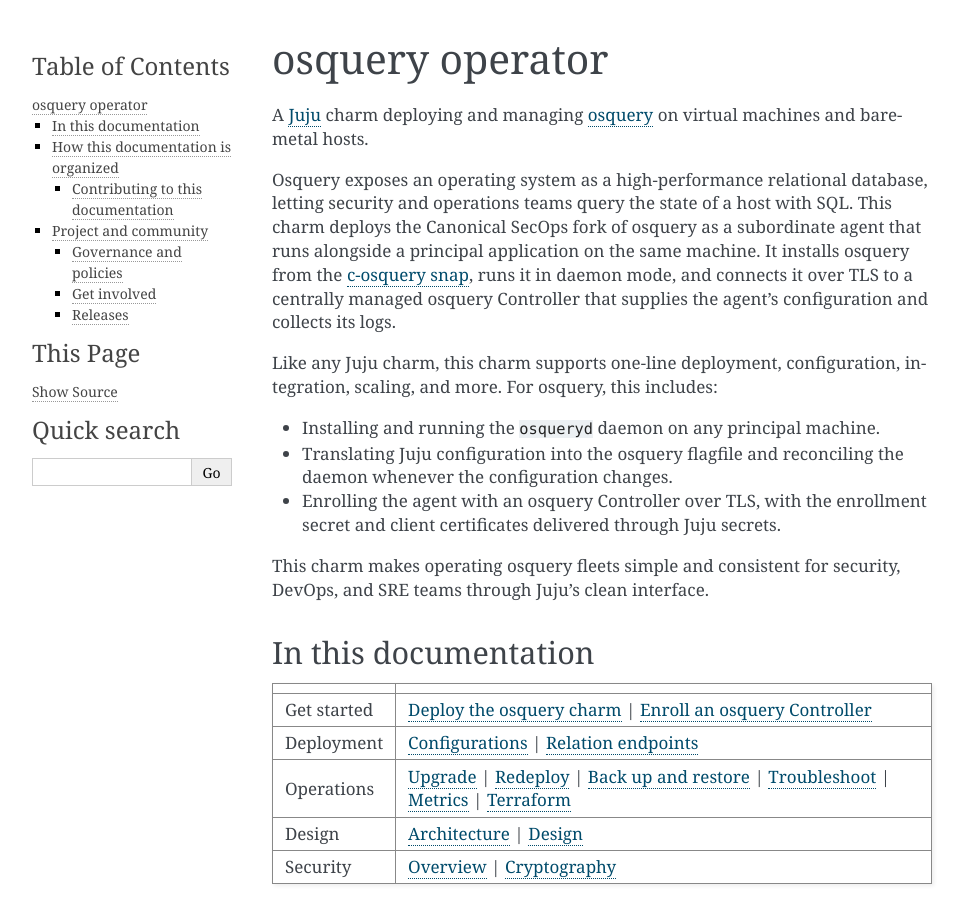
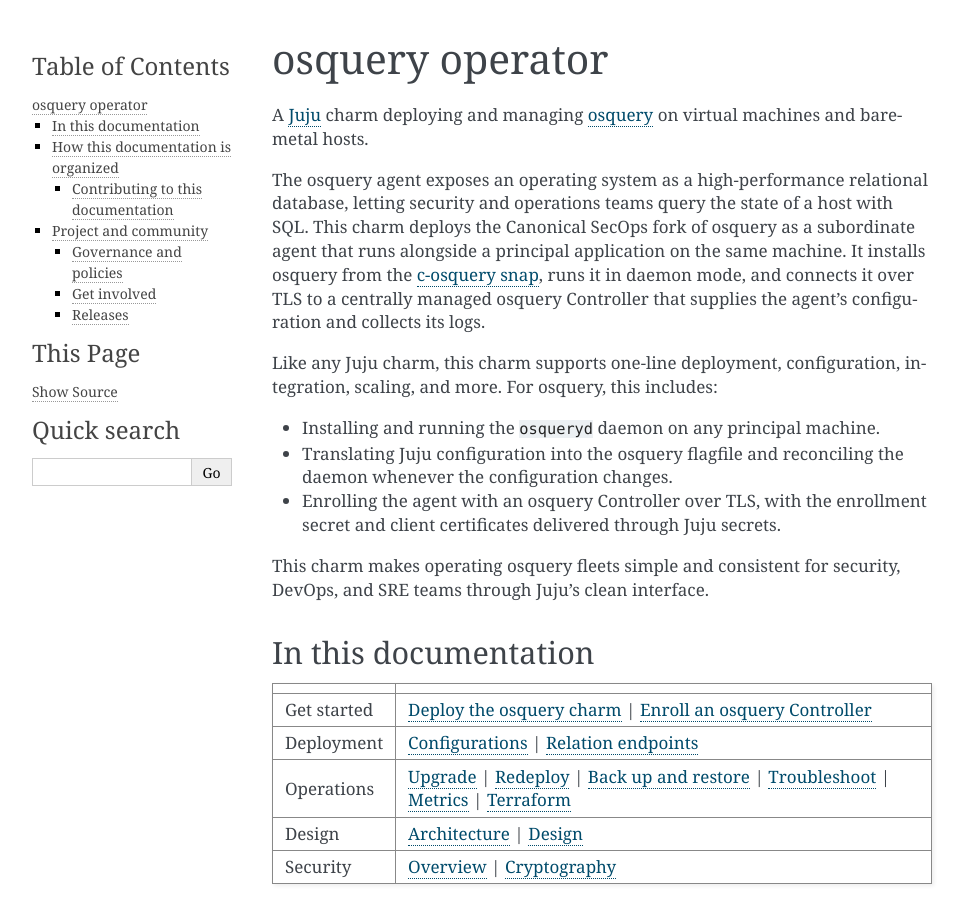
Before and after one commit to canonical/osquery-operator, a Sphinx documentation site: the page built from docs/index.rst, in a window 1280 px wide and 900 px high. Shown: the whole window, without its empty margins (148-1112 px from the left). Built offline with Sphinx 7.4.7, drawn with Linux system fonts in a browser that asks for light colours; comment, search, counter and statistics services are not loaded.

Commit message:
Use lowercase for osquery everywhere (#23)

```diff
--- a/charmcraft.yaml
+++ b/charmcraft.yaml
@@ -14,7 +14,7 @@
   The charm installs osquery from the `c-osquery` snap (classic confinement)
   and runs osquery in daemon mode.
 
-  Osquery opens an outbound TLS connection to a centrally managed osquery
+  osquery opens an outbound TLS connection to a centrally managed osquery
   Controller to fetch its configuration (schedules, telemetry rules and query
   tasks) and to push the logs produced by its scheduled queries.
 
@@ -23,7 +23,7 @@
   issues: https://github.com/canonical/osquery-operator/issues
   source: https://github.com/canonical/osquery-operator
 
-# Osquery runs co-located with a principal application on the same machine and
+# osquery runs co-located with a principal application on the same machine and
 # monitors its host, therefore the charm is a subordinate.
 subordinate: true
 
--- a/concierge.yaml
+++ b/concierge.yaml
@@ -7,7 +7,7 @@
     test-mode: "true"
     automatically-retry-hooks: "false"
 
-# Osquery is a machine subordinate charm, so it is exercised on a LXD cloud
+# osquery is a machine subordinate charm, so it is exercised on a LXD cloud
 # rather than a Kubernetes substrate.
 providers:
   lxd:
--- a/docs/.custom_wordlist.txt
+++ b/docs/.custom_wordlist.txt
@@ -6,7 +6,6 @@
 misconfiguration
 osquery
 osqueryd
-Osquery
 plaintext
 redeployments
 subgraph
--- a/docs/explanation/charm-design.rst
+++ b/docs/explanation/charm-design.rst
@@ -6,7 +6,7 @@
 Charm design
 ============
 
-Osquery is endpoint security monitoring software: its purpose is to observe the
+osquery is endpoint security monitoring software: its purpose is to observe the
 host it runs on. That job only makes sense on the same machine as the workload
 being monitored, so the charm is designed as a
 :ref:`subordinate charm <juju:subordinate-charm>`
--- a/docs/index.rst
+++ b/docs/index.rst
@@ -16,9 +16,9 @@
 .. TODO: Replace the upstream link above if a Canonical SecOps osquery product
    page becomes available.
 
-Osquery exposes an operating system as a high-performance relational database,
-letting security and operations teams query the state of a host with SQL. This
-charm deploys the Canonical SecOps fork of osquery as a
+The osquery agent exposes an operating system as a high-performance relational
+database, letting security and operations teams query the state of a host with
+SQL. This charm deploys the Canonical SecOps fork of osquery as a
 :ref:`subordinate <juju:subordinate-charm>`
 agent that runs alongside a principal application on the same machine. It
 installs osquery from the `c-osquery snap <https://snapcraft.io/c-osquery>`_,
--- a/docs/reference/configurations.rst
+++ b/docs/reference/configurations.rst
@@ -306,7 +306,7 @@
 ``--proxy_hostname``
    Set from the model's HTTPS proxy, so osquery routes its outbound TLS traffic
    through it: ``juju-https-proxy`` (``JUJU_CHARM_HTTPS_PROXY``), or else the
-   legacy ``https-proxy`` (``HTTPS_PROXY``). Osquery expects ``host:port``, so
+   legacy ``https-proxy`` (``HTTPS_PROXY``). osquery expects ``host:port``, so
    the charm drops the scheme: ``http://squid.internal:3128`` becomes
    ``--proxy_hostname=squid.internal:3128``. It is only emitted when the model
    has an HTTPS proxy.
--- a/docs/reference/metrics.rst
+++ b/docs/reference/metrics.rst
@@ -8,7 +8,7 @@
 
 The osquery charm doesn't currently expose Juju or Prometheus metrics.
 
-Osquery's operational data — scheduled query results, telemetry, and status
+osquery's operational data — scheduled query results, telemetry, and status
 logs — is shipped directly to the osquery Controller over TLS, which is the
 system of record for that data. The charm doesn't presently surface a separate
 metrics endpoint for Juju or for the Canonical Observability Stack.
```
Also changed, not shown: README.md (+1 -1 lines), 8 other files.
